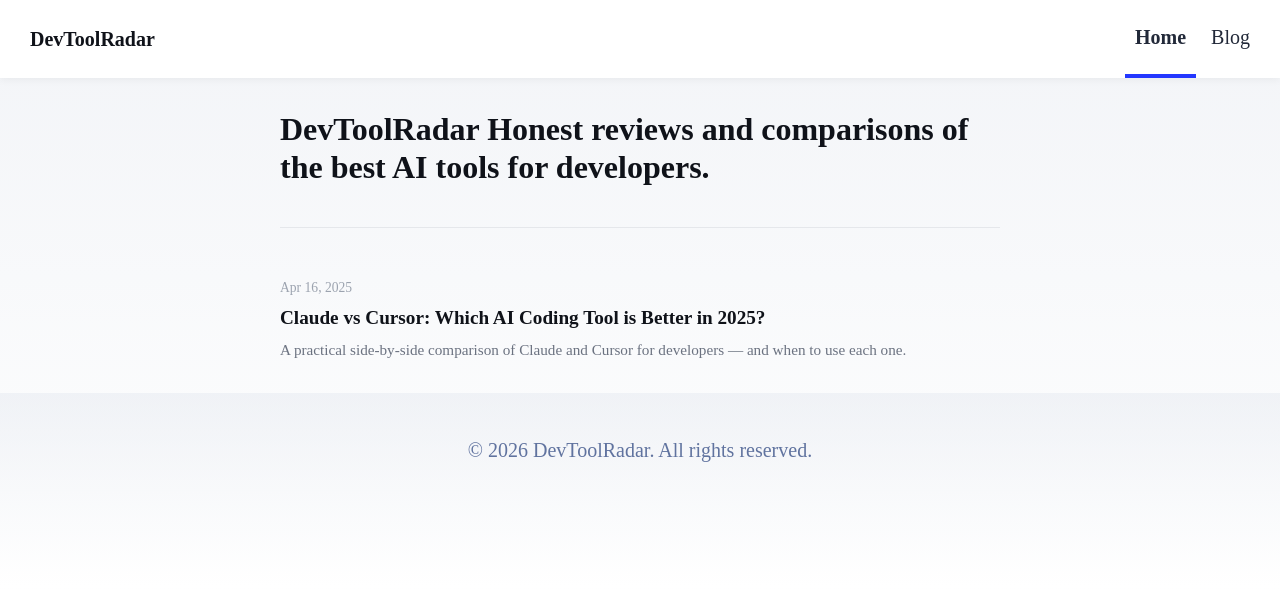
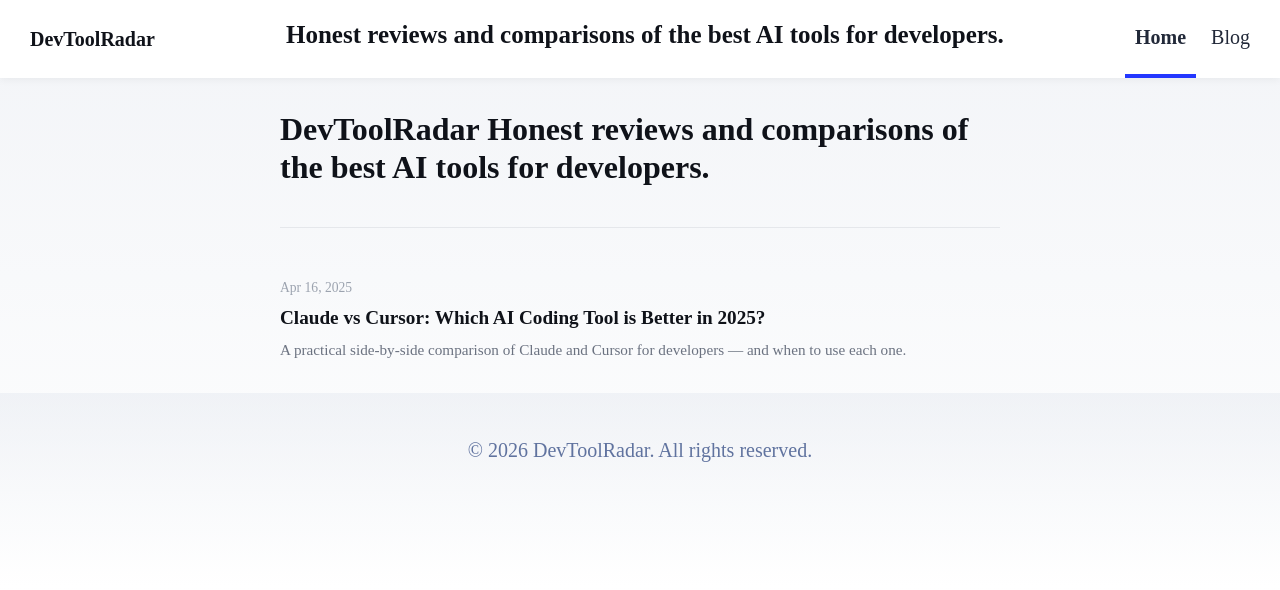
Before and after one commit to OnKodr-dev/devtoolradar, an Astro site: page / in a window 1280 px wide. Built offline with nearby package versions, Linux system fonts and the light colour scheme; Astro itself is replaced by a stand-in of ours.

Commit message:
cleaning

```diff
--- a/src/components/Header.astro
+++ b/src/components/Header.astro
@@ -5,6 +5,7 @@ import HeaderLink from './HeaderLink.astro';
 <header>
 	<nav>
 		<h2><a href="/">DevToolRadar</a></h2>
+		<h5>Honest reviews and comparisons of the best AI tools for developers.</h5>
 		<div class="internal-links">
 			<HeaderLink href="/">Home</HeaderLink>
 			<HeaderLink href="/blog">Blog</HeaderLink>
```
